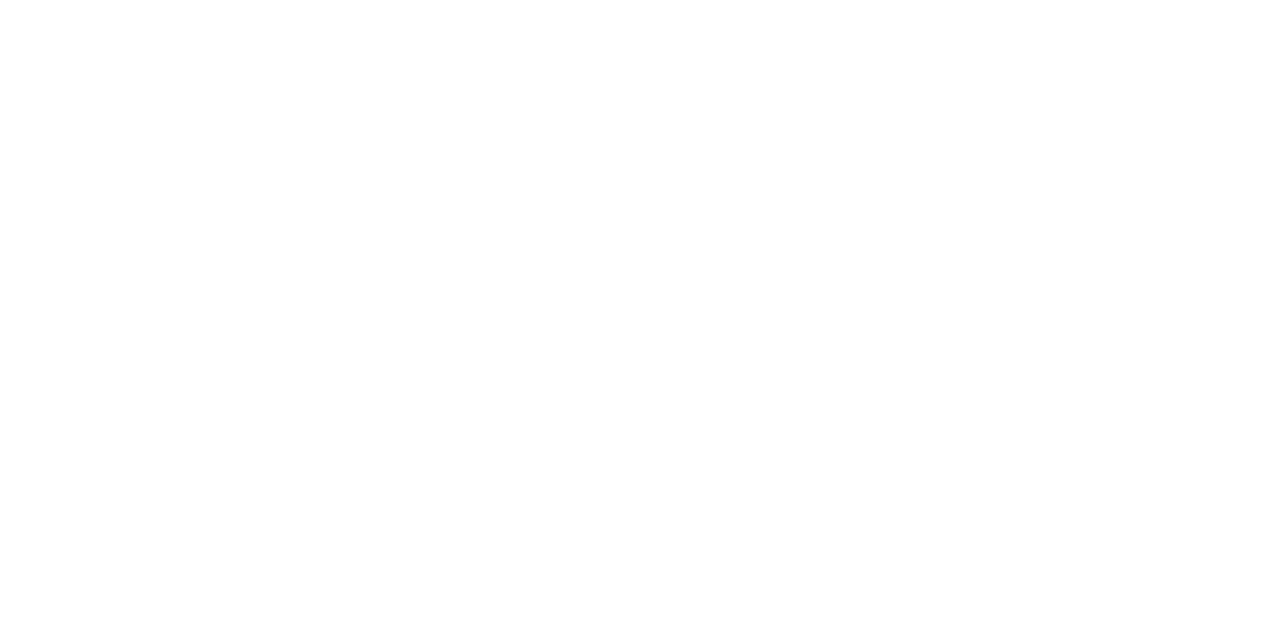
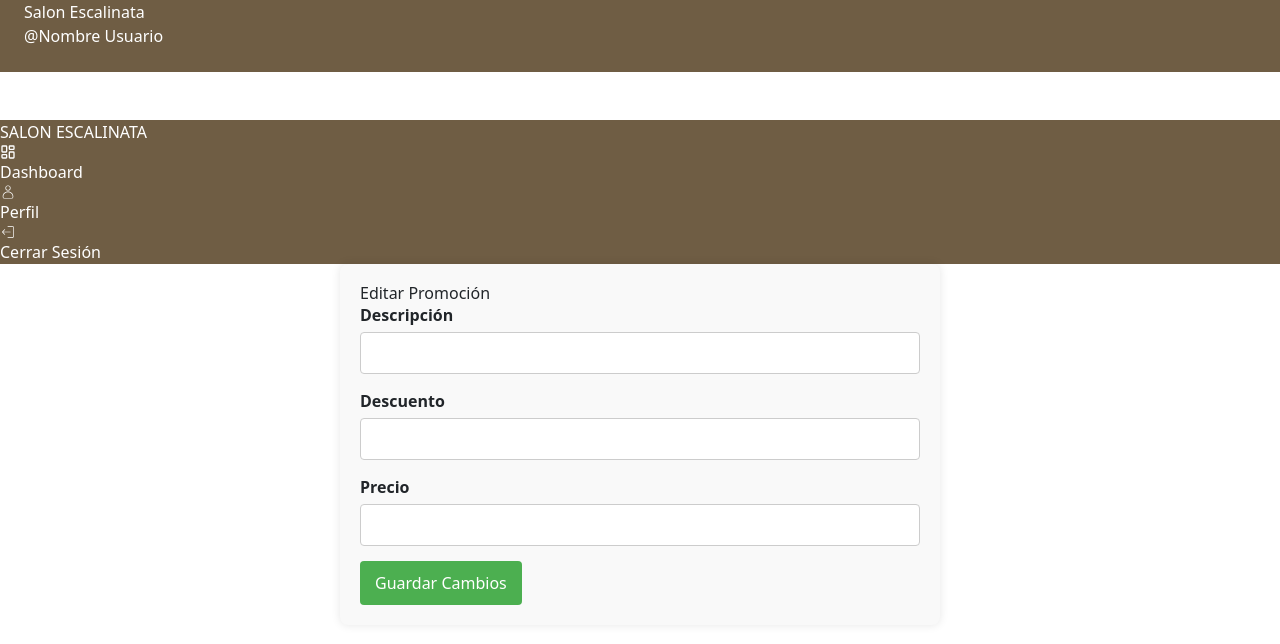
Before and after one commit to JimmyArdon/EscalinataSalon, a React (Vite) app: page /dashboard-admin/gestion-de-servicios/promociones/edit/1 in a window 1280 px wide. Before the commit this address had no page. Shown: the top 644 px of the page. Built offline with nearby package versions, Linux system fonts and the light colour scheme; no server answers.

Commit message:
Arreglo Vistas Servicios

```diff
--- a/src/components/ServiciosPromociones/MostrarServicios.tsx
+++ b/src/components/ServiciosPromociones/MostrarServicios.tsx
@@ -17,6 +17,12 @@
       .then((data) => setServicios(data));
   }, []);
 
+  const handleDelete = (id: string) => {
+    // Lógica para eliminar el servicio
+    const nuevosServicios = servicios.filter(servicio => servicio.id !== id);
+    setServicios(nuevosServicios);
+  };
+
   return (
     <div className="box-border">
       <table className="table">
@@ -26,11 +32,12 @@
             <th scope="col">Nombre</th>
             <th scope="col">Duración</th>
             <th scope="col">Precio</th>
+            <th scope="col">Acciones</th>
           </tr>
         </thead>
         <tbody>
           {servicios.map((servicio) => (
-            <ServicioCard servicio = {servicio} key={servicio.id}/>
+            <ServicioCard servicio={servicio} key={servicio.id} onDelete={handleDelete} />
           ))}
         </tbody>
       </table>
--- a/src/components/ServiciosPromociones/ShowPromociones.tsx
+++ b/src/components/ServiciosPromociones/ShowPromociones.tsx
@@ -17,6 +17,12 @@
       .then((data) => setPromociones(data));
   }, []);
 
+  const handleDelete = (id: string) => {
+    // Lógica para eliminar la promoción
+    const nuevasPromociones = promociones.filter(promocion => promocion.id !== id);
+    setPromociones(nuevasPromociones);
+  };
+
   return (
     <div className="box-border">
       <table className="table">
@@ -25,12 +31,13 @@
             <th scope="col">ID</th>
             <th scope="col">Descripcion</th>
             <th scope="col">Descuento</th>
-            <th scope="col">precio</th>
+            <th scope="col">Precio</th>
+            <th scope="col">Acciones</th>
           </tr>
         </thead>
         <tbody>
           {promociones.map((promocion) => (
-            <PromocionesCard promocion = {promocion} key={promocion.id}/>
+            <PromocionesCard promocion={promocion} key={promocion.id} onDelete={handleDelete} />
           ))}
         </tbody>
       </table>
--- a/src/main.tsx
+++ b/src/main.tsx
@@ -21,9 +21,10 @@
 import CambiarContrasena from "./components/pages/CambiarContraseña";
 import GestionDeServicios from "./pages/admin_dashboard/GestionServicios/GestionDeServicios";
 import AgregarServicio from "./pages/admin_dashboard/GestionServicios/AgregarServicio";
-//import EditarServicio from "./pages/recepcionistas_dashboard/EditarServicio";
+import EditarServicio from "./pages/admin_dashboard/GestionServicios/EditarServicio";
 import AgregarPromocion from "./pages/admin_dashboard/GestionServicios/AgregarPromocion";
-//import EditarPromocion from "./pages/recepcionistas_dashboard/EditarPromocion";
+import EditarPromocion from "./pages/admin_dashboard/GestionServicios/EditarPromocion";
+
 
 
 const root = ReactDOM.createRoot(
@@ -73,10 +74,11 @@
         <Route path="dashboard-admin/gestion-de-servicios" element={<GestionDeServicios />} />
 
         <Route path="dashboard-admin/gestion-de-servicios/servicio" element={<AgregarServicio />}/>
-        {/*<Route path="dashboard-admin/gestion-de-servicios/servicios/edit/:id" element={<EditarServicio />}/> */}
+        <Route path="dashboard-admin/gestion-de-servicios/servicios/edit/:id" element={<EditarServicio />}/>
         <Route path="dashboard-admin/gestion-de-servicios/promociones" element={<AgregarPromocion />} />
-        {/*<Route path="dashboard-admin/gestion-de-servicios/promociones/edit/:id" element={<EditarPromocion />} />*/}
+        <Route path="dashboard-admin/gestion-de-servicios/promociones/edit/:id" element={<EditarPromocion />} />
 
+        <Route path="dashboard-admin/gestion-usuarios" element={<GestionUsuarios />} />
 
 
         {/* Rutas Estilista*/}
--- a/src/pages/admin_dashboard/GestionServicios/AgregarPromocion.tsx
+++ b/src/pages/admin_dashboard/GestionServicios/AgregarPromocion.tsx
@@ -71,11 +71,11 @@
       },
     });
 
-    navigate("/dashboard-recepcionista/main/gestion-de-servicios");
+    navigate("/dashboard-admin/gestion-de-servicios");
   };
 
   const manejarOnClickSalir = () => {
-    navigate("/dashboard-recepcionista/main/gestion-de-servicios");
+    navigate("/dashboard-admin/gestion-de-servicios");
   };
 
   const manejarEliminar = async () => {
@@ -83,7 +83,7 @@
       await fetch(`https://66972cf402f3150fb66cd356.mockapi.io/api/v1/tarifasPromociones/${id}`, {
         method: "DELETE",
       });
-      navigate('/dashboard-recepcionista/gestion-de-servicios');
+      navigate('/dashboard-admin/gestion-de-servicios');
     }
   };
 
--- a/src/pages/admin_dashboard/GestionServicios/EditarPromocion.tsx
+++ b/src/pages/admin_dashboard/GestionServicios/EditarPromocion.tsx
@@ -0,0 +1,115 @@
+import { useEffect, useState } from "react";
+import { useNavigate, useParams } from "react-router-dom";
+import styled from "styled-components";
+import axios from "axios";
+
+const Container = styled.div`
+  max-width: 600px;
+  margin: 0 auto;
+  padding: 20px;
+  background-color: #f9f9f9;
+  box-shadow: 0 0 10px rgba(0, 0, 0, 0.1);
+  border-radius: 8px;
+`;
+
+const FormGroup = styled.div`
+  margin-bottom: 15px;
+`;
+
+const Label = styled.label`
+  display: block;
+  margin-bottom: 5px;
+  font-weight: bold;
+`;
+
+const Input = styled.input`
+  width: 100%;
+  padding: 8px;
+  border: 1px solid #ccc;
+  border-radius: 4px;
+`;
+
+const Button = styled.button`
+  background-color: #4CAF50;
+  color: white;
+  padding: 10px 15px;
+  border: none;
+  border-radius: 4px;
+  cursor: pointer;
+  &:hover {
+    background-color: #45a049;
+  }
+`;
+
+const EditarPromocion = () => {
+  const { id } = useParams();
+  const navigate = useNavigate();
+  const [promocion, setPromocion] = useState({
+    descripcion: "",
+    precio: "",
+    descuento: ""
+  });
+
+  useEffect(() => {
+    axios.get(`https://66972cf402f3150fb66cd356.mockapi.io/api/v1/tarifasPromociones/${id}`)
+      .then((response) => {
+        setPromocion(response.data);
+      });
+  }, [id]);
+
+  const handleChange = (e: React.ChangeEvent<HTMLInputElement>) => {
+    setPromocion({
+      ...promocion,
+      [e.target.name]: e.target.value
+    });
+  };
+
+  const handleSubmit = (e: React.FormEvent<HTMLFormElement>) => {
+    e.preventDefault();
+    axios.put(`https://66972cf402f3150fb66cd356.mockapi.io/api/v1/tarifasPromociones/${id}`, promocion)
+      .then(() => {
+        navigate('/dashboard-admin/gestion-de-servicios');
+      });
+  };
+
+  return (
+    <Container>
+      <h2>Editar Promoción</h2>
+      <form onSubmit={handleSubmit}>
+        <FormGroup>
+          <Label>Descripción</Label>
+          <Input
+            type="text"
+            name="descripcion"
+            value={promocion.descripcion}
+            onChange={handleChange}
+            required
+          />
+        </FormGroup>
+        <FormGroup>
+          <Label>Descuento</Label>
+          <Input
+            type="number"
+            name="descuento"
+            value={promocion.descuento}
+            onChange={handleChange}
+            required
+          />
+        </FormGroup>
+        <FormGroup>
+          <Label>Precio</Label>
+          <Input
+            type="number"
+            name="precio"
+            value={promocion.precio}
+            onChange={handleChange}
+            required
+          />
+        </FormGroup>
+        <Button type="submit">Guardar Cambios</Button>
+      </form>
+    </Container>
+  );
+};
+
+export default EditarPromocion;
--- a/src/pages/admin_dashboard/GestionServicios/EditarServicio.tsx
+++ b/src/pages/admin_dashboard/GestionServicios/EditarServicio.tsx
@@ -0,0 +1,115 @@
+import { useEffect, useState } from "react";
+import { useNavigate, useParams } from "react-router-dom";
+import styled from "styled-components";
+import axios from "axios";
+
+const Container = styled.div`
+  max-width: 600px;
+  margin: 0 auto;
+  padding: 20px;
+  background-color: #f9f9f9;
+  box-shadow: 0 0 10px rgba(0, 0, 0, 0.1);
+  border-radius: 8px;
+`;
+
+const FormGroup = styled.div`
+  margin-bottom: 15px;
+`;
+
+const Label = styled.label`
+  display: block;
+  margin-bottom: 5px;
+  font-weight: bold;
+`;
+
+const Input = styled.input`
+  width: 100%;
+  padding: 8px;
+  border: 1px solid #ccc;
+  border-radius: 4px;
+`;
+
+const Button = styled.button`
+  background-color: #4CAF50;
+  color: white;
+  padding: 10px 15px;
+  border: none;
+  border-radius: 4px;
+  cursor: pointer;
+  &:hover {
+    background-color: #45a049;
+  }
+`;
+
+const EditarServicio = () => {
+  const { id } = useParams();
+  const navigate = useNavigate();
+  const [servicio, setServicio] = useState({
+    nombre: "",
+    duracion: "",
+    precio: ""
+  });
+
+  useEffect(() => {
+    axios.get(`https://66972cf402f3150fb66cd356.mockapi.io/api/v1/servicios/${id}`)
+      .then((response) => {
+        setServicio(response.data);
+      });
+  }, [id]);
+
+  const handleChange = (e: React.ChangeEvent<HTMLInputElement>) => {
+    setServicio({
+      ...servicio,
+      [e.target.name]: e.target.value
+    });
+  };
+
+  const handleSubmit = (e: React.FormEvent<HTMLFormElement>) => {
+    e.preventDefault();
+    axios.put(`https://66972cf402f3150fb66cd356.mockapi.io/api/v1/servicios/${id}`, servicio)
+      .then(() => {
+        navigate('/dashboard-admin/gestion-de-servicios');
+      });
+  };
+
+  return (
+    <Container>
+      <h2>Editar Servicio</h2>
+      <form onSubmit={handleSubmit}>
+        <FormGroup>
+          <Label>Nombre</Label>
+          <Input
+            type="text"
+            name="nombre"
+            value={servicio.nombre}
+            onChange={handleChange}
+            required
+          />
+        </FormGroup>
+        <FormGroup>
+          <Label>Duración</Label>
+          <Input
+            type="text"
+            name="duracion"
+            value={servicio.duracion}
+            onChange={handleChange}
+            required
+          />
+        </FormGroup>
+        <FormGroup>
+          <Label>Precio</Label>
+          <Input
+            type="number"
+            name="precio"
+            value={servicio.precio}
+            onChange={handleChange}
+            required
+          />
+        </FormGroup>
+        <Button type="submit">Guardar Cambios</Button>
+      </form>
+    </Container>
+  );
+};
+
+export default EditarServicio;
```
Also changed, not shown: src/components/ServiciosPromociones/PromocionesCard.tsx (+33 -10 lines), src/components/ServiciosPromociones/ServicioCard.tsx (+33 -10 lines), src/pages/admin_dashboard/GestionServicios/AgregarServicio.tsx (+21 -28 lines), src/pages/admin_dashboard/GestionUsuario.tsx (+9 -5 lines).
